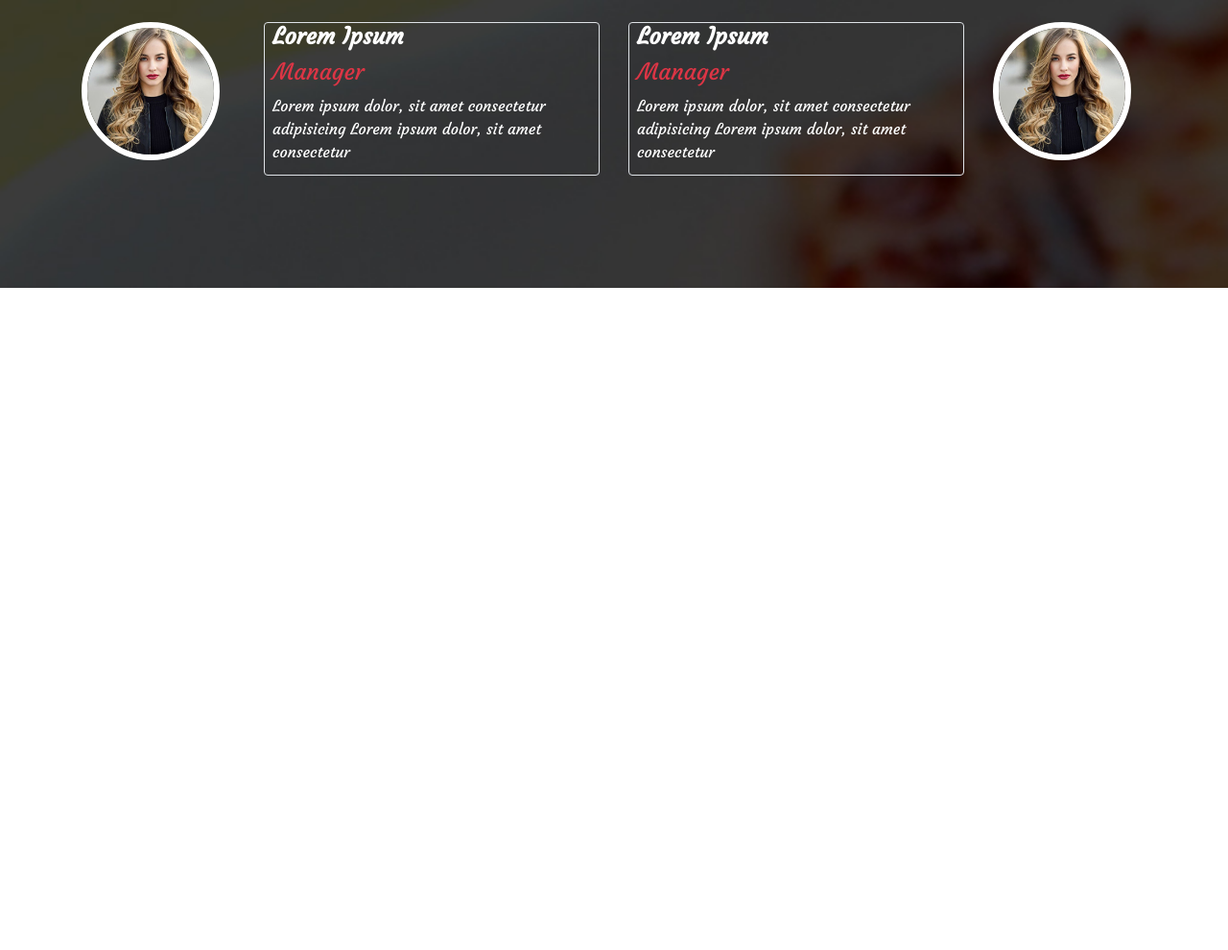
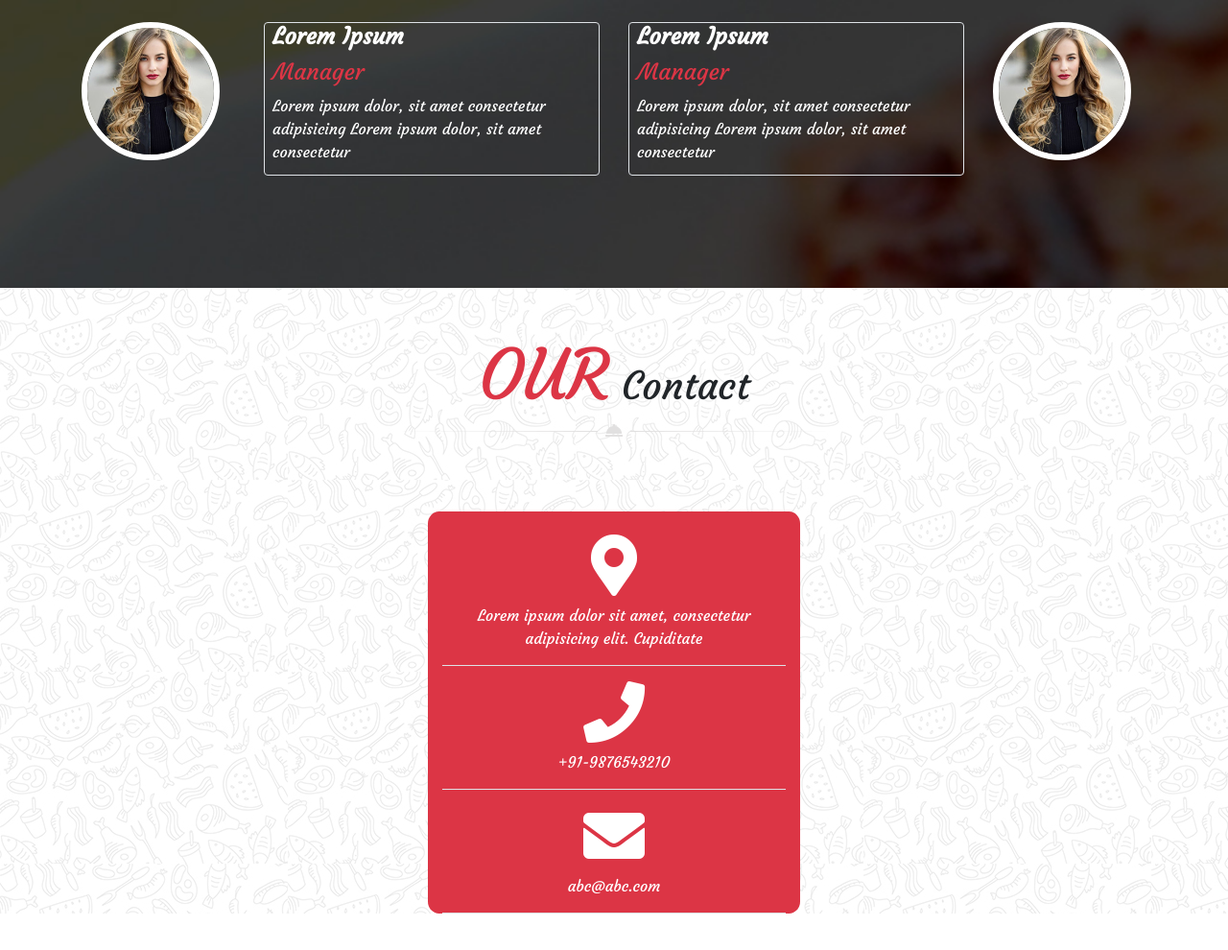
Before and after one commit to kermadihamza/git_bootstrap_les_chefs, a website: page index.html in a window 1280 px wide. Shown: the part 5150-6140 px from the top of the page at 96% size. Before the commit the page ends 5450 px from the top, so only its background shows below. Drawn offline with nearby package versions, Linux system fonts and the light colour scheme.

Commit message:
fin section contact

```diff
--- a/index.html
+++ b/index.html
@@ -325,6 +325,28 @@
         </div>
     </section>
 <!-- FIN SECTION CLIENT-->
+
+<!-- SECTION CONTACT -->
+
+<section class="contact mb-5">
+    <div class="container">
+    <h1 class="text-center pt-5"><span class="text-danger display-3 ">OUR</span> Contact</h1>
+    <div id="line"><img src="public/images/decoration_line.png" alt=""></div>
+    <div id="containerred" class="container bg-danger text-white text-center">
+        <i class="fas fa-map-marker-alt fa-4x pt-4 pb-2"></i>
+        <p class="border-bottom pb-3">Lorem ipsum dolor sit amet, consectetur adipisicing elit. Cupiditate </p>
+
+        <i class="fas fa-phone fa-4x pb-2"></i>
+        <p class="border-bottom pb-3">+91-9876543210</p>
+
+        <i class="fas fa-envelope fa-4x pb-2"></i>
+        <p class="border-bottom pb-3">abc@abc.com</p>
+
+    </div>
+    </div>
+</section>
+<!-- FIN SECTION CONTACT -->
+
 </body>
 
 </html>
--- a/src/sass/style.sass
+++ b/src/sass/style.sass
@@ -307,3 +307,12 @@ ul li .p4
   border-radius: 50%
   border: 6px solid white
   width: 90%
+
+.contact
+  background-image: url("/public/images/main_bg.jpg")
+  width: 100%
+
+#containerred
+  margin-top: 7%
+  width: 35%
+  border-radius: 3%
```
Also changed, not shown: public/css/style.css, 1 other file.
